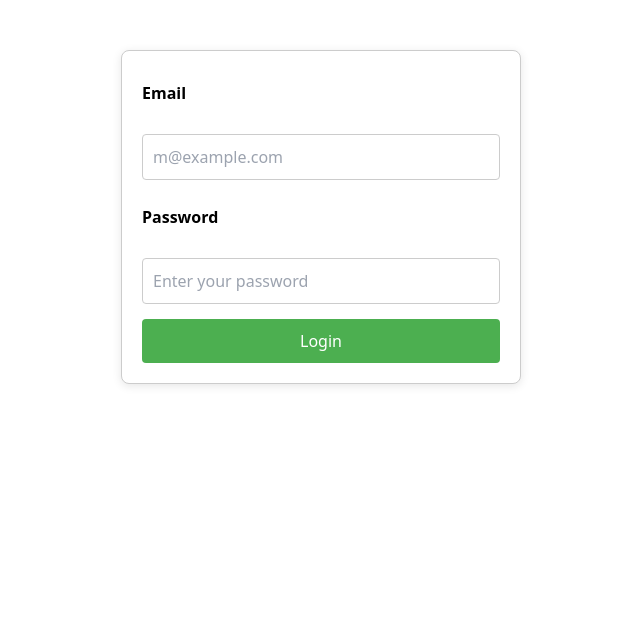
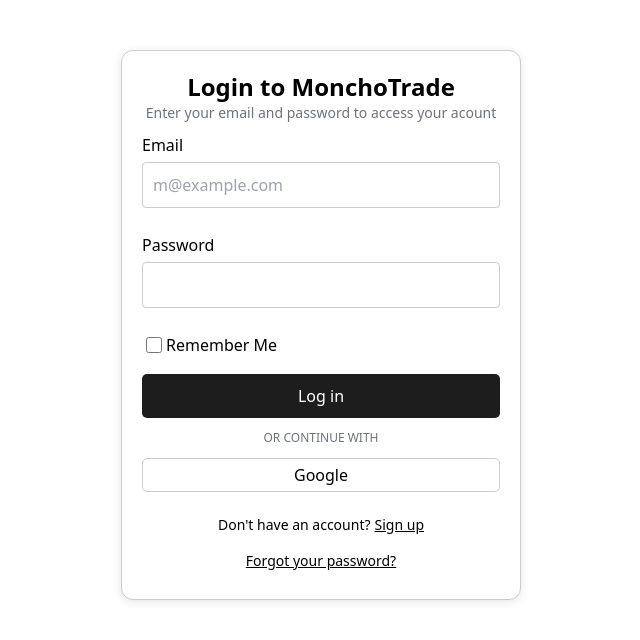
Before and after one commit to Kevin-Payan/MonchoTrade, a Vue app in the folder frontend_web/MonchoTradeWeb/: page /login in a window 1280 px wide. Shown: the top 640 px of the page, without its empty margins (319-959 px from the left). Built offline with nearby package versions, Linux system fonts and the light colour scheme.

Commit message:
login update

```diff
--- a/frontend_web/MonchoTradeWeb/package.json
+++ b/frontend_web/MonchoTradeWeb/package.json
@@ -9,6 +9,7 @@
     "preview": "vite preview"
   },
   "dependencies": {
+    "@heroicons/vue": "^2.1.5",
     "axios": "^1.7.7",
     "vue": "^3.5.12",
     "vue-router": "^4.4.5"
--- a/frontend_web/MonchoTradeWeb/src/components/Login.vue
+++ b/frontend_web/MonchoTradeWeb/src/components/Login.vue
@@ -1,21 +1,21 @@
 <script setup>
-import { ref } from 'vue';
-import axios from 'axios';
-import { appsettings } from '../../settings/appsettings';
-import { useRouter } from 'vue-router';
-const email = ref('');
-const password = ref('');
-const errorMessage = ref('');
+import { ref } from "vue";
+import axios from "axios";
+import { appsettings } from "../../settings/appsettings";
+import { useRouter } from "vue-router";
+const email = ref("");
+const password = ref("");
+const errorMessage = ref("");
 const router = useRouter(); // Instantiate router
 
 const axiosConfig = {
   headers: {
-        'Content-Type': 'application/json',
-    }
+    "Content-Type": "application/json",
+  },
 };
 
 const handleSubmit = async () => {
-        errorMessage.value = '';
+  errorMessage.value = "";
   try {
     const response = await axios.post(
       `${appsettings.apiUrl}${appsettings.sessionRoute}/login`,
@@ -25,28 +25,51 @@
       },
       axiosConfig
     );
-            console.log('Login successful:', response.data);
-            router.push('/'); // Adjust this route as needed
+    console.log("Login successful:", response.data);
+    router.push("/"); // Adjust this route as needed
   } catch (error) {
     if (error.response) {
-                errorMessage.value = error.response.data || 'Login failed. Please try again.';
+      errorMessage.value =
+        error.response.data || "Login failed. Please try again.";
     } else {
-                errorMessage.value = 'No response from server.';
+      errorMessage.value = "No response from server.";
     }
   }
 };
 </script>
 
-
 <template>
   <form @submit.prevent="handleSubmit">
-        <label for="email">Email</label><br>
-        <input id="email" type="email"  v-model="email" placeholder="m@example.com" required><br>
+    <h1 class="font-bold text-center text-2xl">Login to MonchoTrade</h1>
+    <h2 class="text-center text-gray-500 text-sm">
+      Enter your email and password to access your acount
+    </h2>
+    <label for="email">Email</label>
+    <input
+      id="email"
+      type="email"
+      v-model="email"
+      placeholder="m@example.com"
+      required
+    /><br />
 
-        <label for="password">Password</label><br>
-        <input id="password" type="password"  v-model="password" placeholder="Enter your password" required><br>
-
-        <button type="submit">Login</button>
+    <label for="password">Password</label>
+    <input id="password" type="password" v-model="password" required /><br />
+    <div class="flex justify-start mb-3">
+      <label class="flex items-center">
+        <input type="checkbox" class="w-4 h-4 m-1" />
+        <p class="">Remember Me</p>
+      </label>
+    </div>
+    <button type="submit">Log in</button>
+    <h2 class="text-center text-gray-500 text-xs p-3">OR CONTINUE WITH</h2>
+    <button class="google-button">Google</button>
+    <p class="text-sm flex justify-center p-2">
+      Don't have an account?<span class="underline ml-1">Sign up</span>
+    </p>
+    <p class="text-sm flex justify-center underline p-2">
+      Forgot your password?
+    </p>
   </form>
 </template>
 
@@ -57,7 +80,7 @@
   margin: 50px auto; /* Center the form vertically */
   padding: 20px;
   border: 1px solid #ccc;
-    border-radius: 8px;
+  border-radius: 12px;
   box-shadow: 0 2px 10px rgba(0, 0, 0, 0.1);
   background-color: #fff;
 }
@@ -65,7 +88,6 @@
 label {
   display: block;
   margin: 10px 0 5px;
-    font-weight: bold;
 }
 
 input {
@@ -78,23 +100,42 @@
 }
 
 input:focus {
-    border-color: #4CAF50; /* Change border color on focus */
+  border-color: #4caf50; /* Change border color on focus */
   outline: none; /* Remove default outline */
 }
 
 button {
-    padding: 10px;
+  padding: 10px 0px;
   width: 100%;
-    background-color: #4CAF50;
+  background-color: #1d1d1d;
   color: white;
   border: none;
-    border-radius: 4px;
+  border-radius: 5px;
   cursor: pointer;
   font-size: 16px;
   transition: background-color 0.3s;
 }
 
+.google-button {
+  margin-bottom: 15px;
+  padding: 4px 0px;
+  width: 100%;
+  background-color: #ffffff;
+  color: rgb(0, 0, 0);
+  border: 1px solid;
+  border-color: #cccccc;
+  border-radius: 5px;
+  cursor: pointer;
+  font-size: 16px;
+  transition: background-color 0.3s;
+}
+
+.google-button:hover {
+  background-color: #e9e9e9e1;
+  transition: background-color 0.3s;
+}
+
 button:hover {
-    background-color: #45a049; /* Darker shade on hover */
+  background-color: #333333;
 }
 </style>
```
Also changed, not shown: 2 other files (tests, documents, lock files or other folders). Lines whose indentation alone changed are shown as unchanged.
